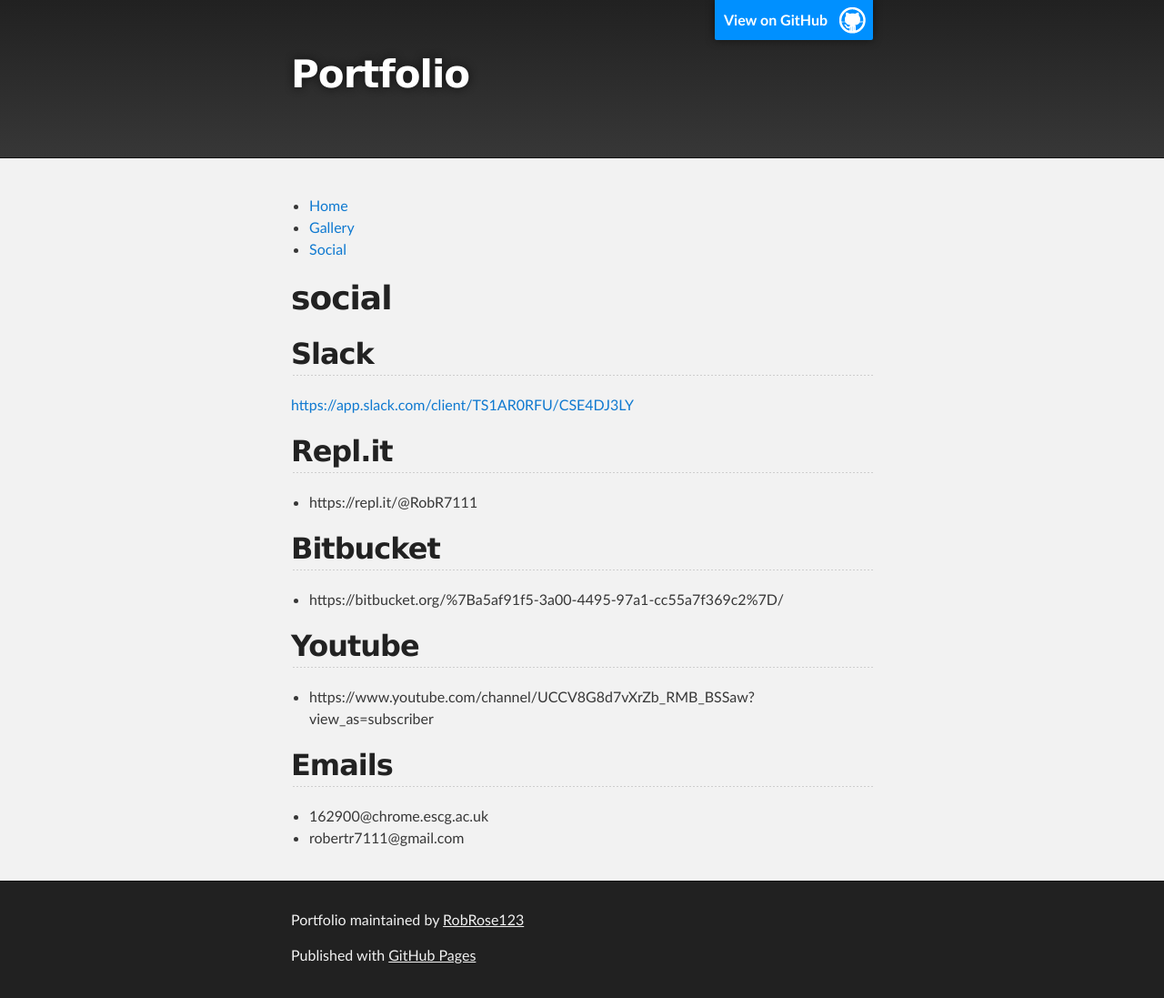
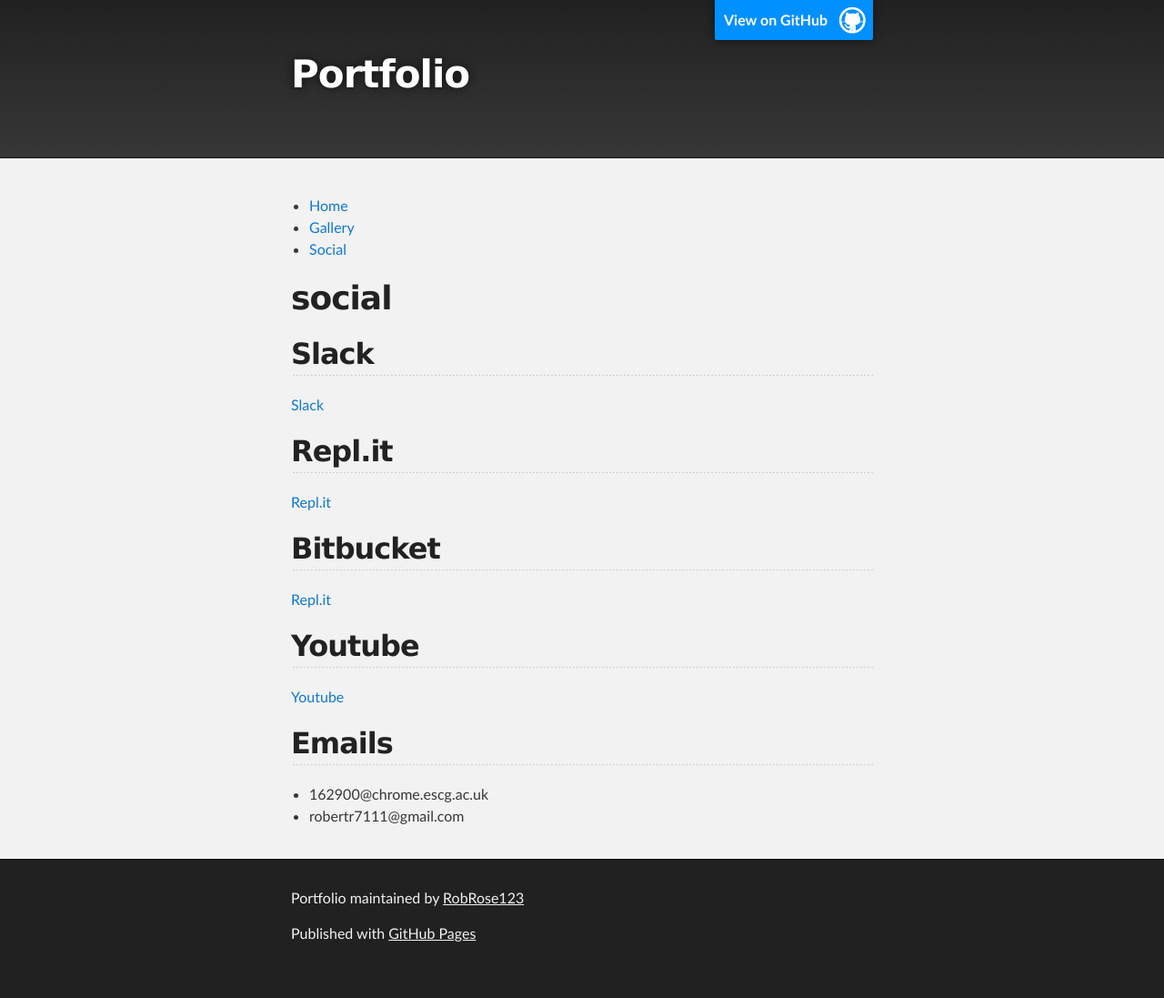
Before and after one commit to RobRose123/Portfolio, a Jekyll site: the page built from social.md, in a window 1280 px wide. Shown: the whole page at 91% size. Built offline with Jekyll 4.4.1, drawn with Linux system fonts in a browser that asks for light colours; our own code applies the rules of GitHub Pages for plain Markdown files; the repository's description, which GitHub fills in, is left out; after the commit the page ends 1073 px from its top, so only the background shows below that.

Commit message:
Update social.md

```diff
--- a/social.md
+++ b/social.md
@@ -1,16 +1,16 @@
 # social
 
 ## Slack
-<https://app.slack.com/client/TS1AR0RFU/CSE4DJ3LY>
+[Slack](https://app.slack.com/client/TS1AR0RFU/CSE4DJ3LY)
 
 ## Repl.it
-- https://repl.it/@RobR7111
+[Repl.it](https://repl.it/@RobR7111)
 
 ## Bitbucket
-- https://bitbucket.org/%7Ba5af91f5-3a00-4495-97a1-cc55a7f369c2%7D/
+[Repl.it](https://bitbucket.org/%7Ba5af91f5-3a00-4495-97a1-cc55a7f369c2%7D/)
 
 ## Youtube
-- https://www.youtube.com/channel/UCCV8G8d7vXrZb_RMB_BSSaw?view_as=subscriber
+[Youtube](https://www.youtube.com/channel/UCCV8G8d7vXrZb_RMB_BSSaw?view_as=subscriber)
 
 ## Emails
 - 162900@chrome.escg.ac.uk
```
